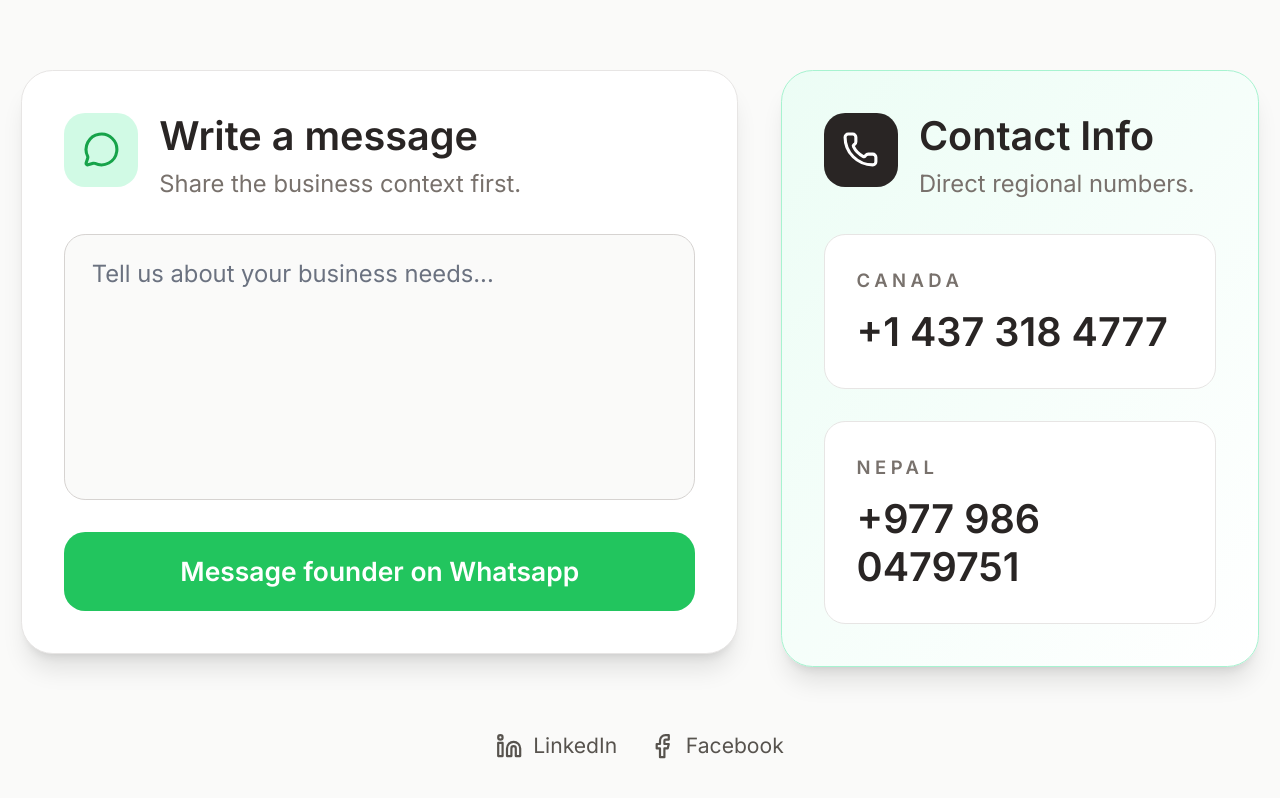
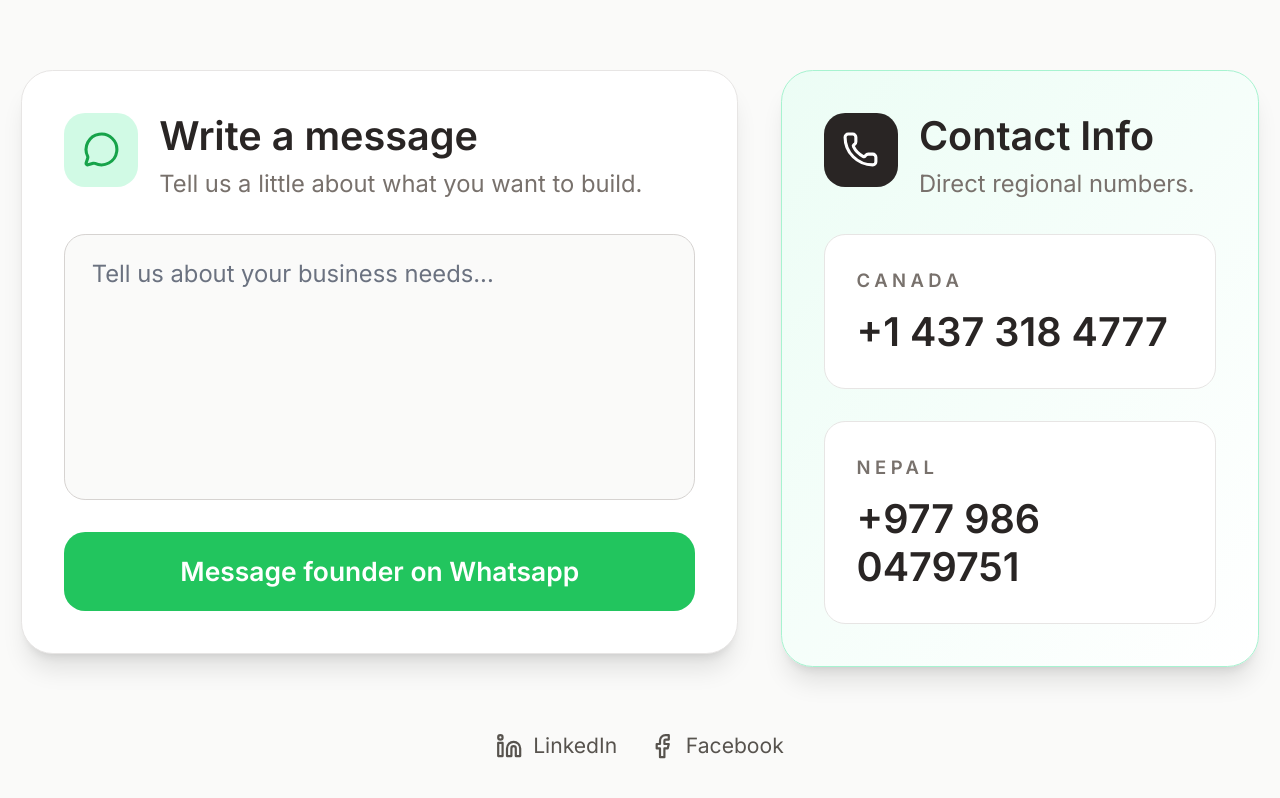
Before and after one commit to sehenagautam/sajedar-product-research, a Next.js app: page / in a window 1280 px wide. Shown: the part 10605-11403 px from the top of the page. Built offline with nearby package versions, Linux system fonts and the light colour scheme.

Commit message:
Soften contact section helper text

```diff
--- a/src/components/sections/ContactSection.tsx
+++ b/src/components/sections/ContactSection.tsx
@@ -52,7 +52,7 @@ ${formData.message}`;
               </div>
               <div>
                 <h3 className="text-2xl md:text-3xl font-semibold text-[#292524]">Write a message</h3>
-                <p className="text-[#78716c] text-lg mt-1">Share the business context first.</p>
+                <p className="text-[#78716c] text-lg mt-1">Tell us a little about what you want to build.</p>
               </div>
             </div>
 
```
